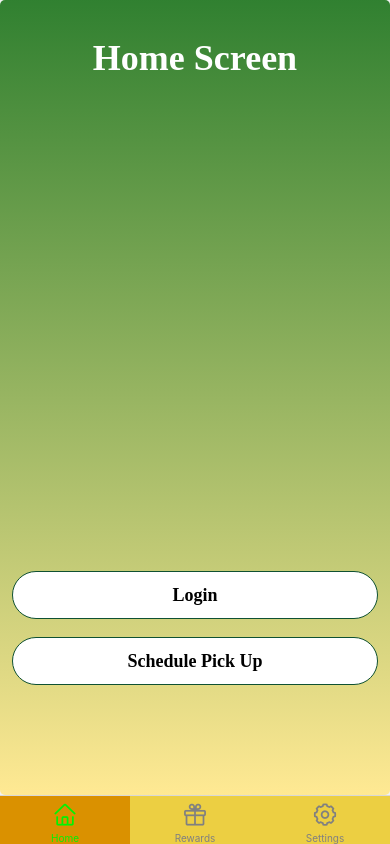
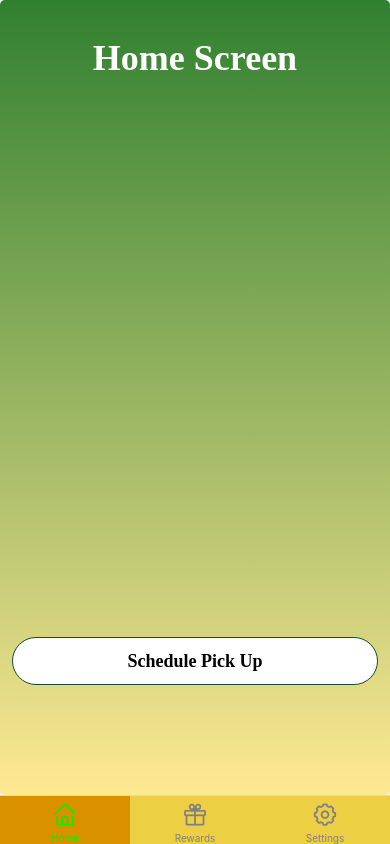
Before and after one commit to srehome/green-gold, a React Native app: screen /ScreensWithTabs in a window 390 px wide. Built offline with nearby package versions, Linux system fonts and the light colour scheme.

Commit message:
Login button on HomeScreen deleted

```diff
--- a/screens/HomeScreen.js
+++ b/screens/HomeScreen.js
@@ -17,15 +17,6 @@ export default function HomeScreen({route, navigation}) {
 
       <View style={{justifyContent: 'flex-end', flex: 1, paddingBottom: '30%'}}>
         <Text style={styles.dateTimeText}>{date}</Text>
-
-        <TouchableOpacity
-          onPress={() => {
-            navigation.navigate('Login')
-          }}>
-            <View style={styles.button}>
-              <Text style={styles.buttonText}>Login</Text>
-            </View>
-        </TouchableOpacity>
 
         <TouchableOpacity
           onPress={() => {
```
